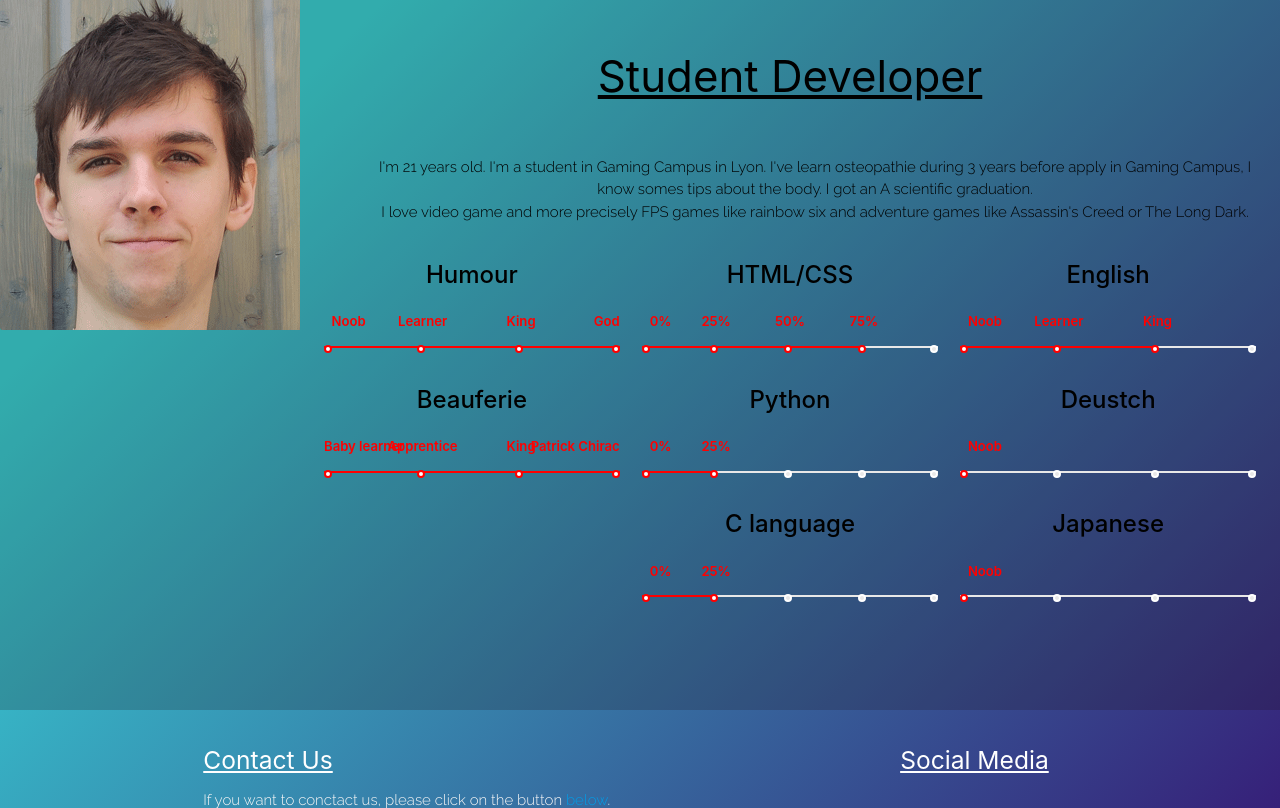
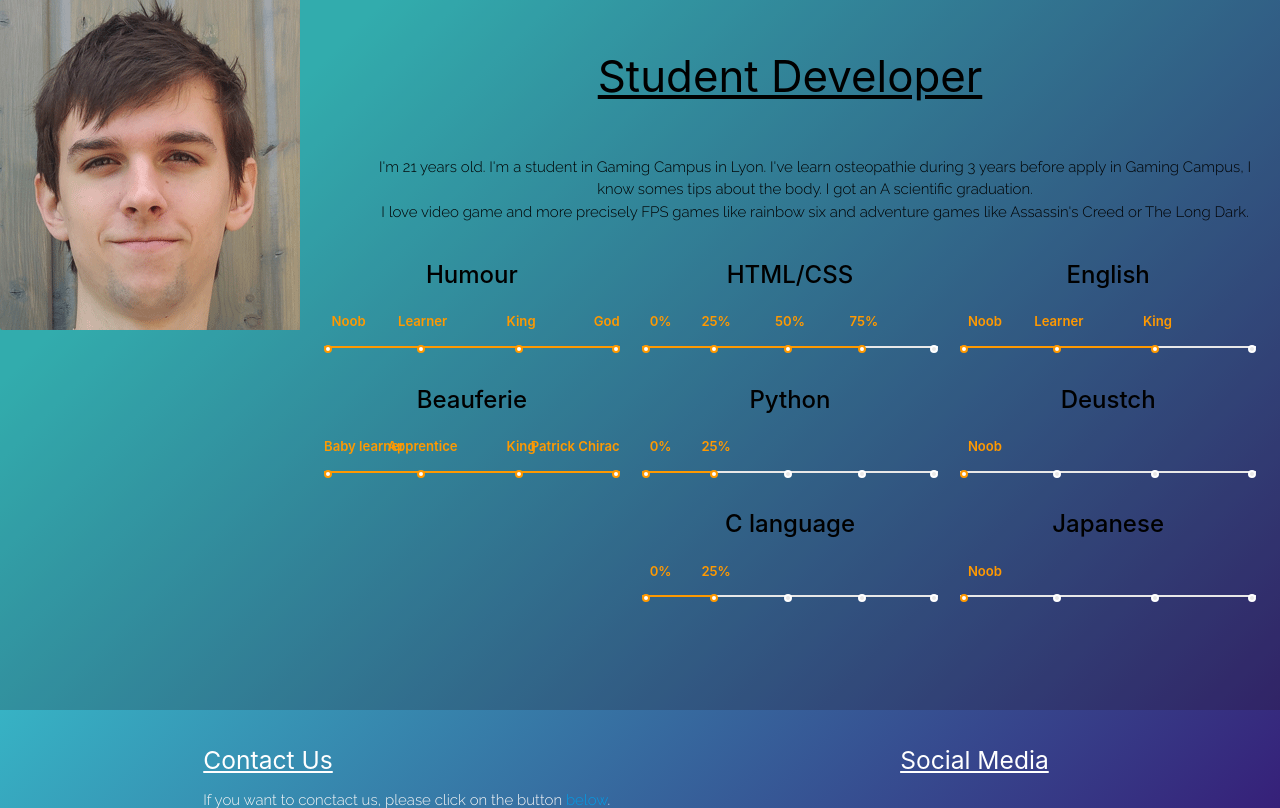
Before and after one commit to Orrigine/site-porte-folio, a PHP site: page /team.html in a window 1280 px wide. Shown: the part 290-1098 px from the top of the page. Run offline with PHP 8.4, Linux system fonts and the light colour scheme.

Commit message:
Color on progress bar

```diff
--- a/css/style_team.css
+++ b/css/style_team.css
@@ -77,7 +77,7 @@ h3{
     --color-gray: #75787b;
     --color-gray-light: #bbb;
     --color-gray-disabled: #e8e8e8;
-    --color-green: red;
+    --color-green: #ff9900;
     --color-green-dark: #383;
     --font-size-small: .75rem;
     --font-size-default: .875rem;
```
